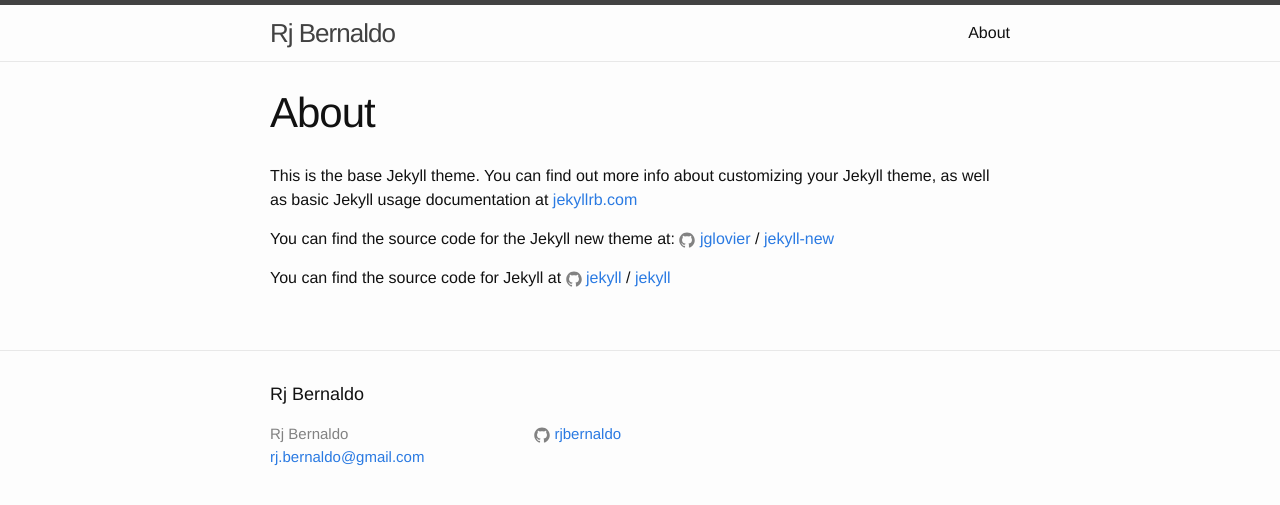
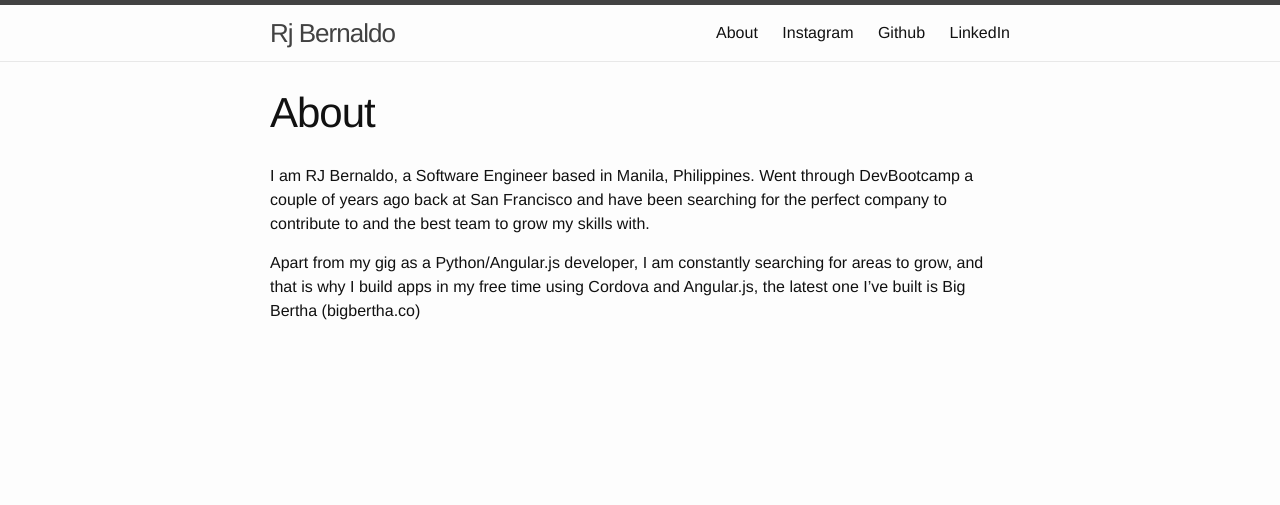
Before and after one commit to rjbernaldo/rjbernaldo.github.io, a Jekyll site: the page built from about.md, in a window 1280 px wide. Shown: the top 505 px of the page. Built offline with Jekyll 4.4.1, drawn with Linux system fonts in a browser that asks for light colours.

Commit message:
Personalize everything without adding new theme

```diff
--- a/_includes/header.html
+++ b/_includes/header.html
@@ -19,6 +19,9 @@
           <a class="page-link" href="{{ my_page.url | prepend: site.baseurl }}">{{ my_page.title }}</a>
           {% endif %}
         {% endfor %}
+        <a class="page-link" href="https://instagram.com/rjwhatn0w" target="_blank">Instagram</a>
+        <a class="page-link" href="https://github.com/rjbernaldo" target="_blank">Github</a>
+        <a class="page-link" href="https://ph.linkedin.com/in/rjbernaldo" target="_blank">LinkedIn</a>
       </div>
     </nav>
 
--- a/_layouts/default.html
+++ b/_layouts/default.html
@@ -13,7 +13,7 @@
       </div>
     </div>
 
-    {% include footer.html %}
+    <!-- {% include footer.html %} -->
 
   </body>
 
--- a/about.md
+++ b/about.md
@@ -4,12 +4,6 @@
 permalink: /about/
 ---
 
-This is the base Jekyll theme. You can find out more info about customizing your Jekyll theme, as well as basic Jekyll usage documentation at [jekyllrb.com](http://jekyllrb.com/)
+I am RJ Bernaldo, a Software Engineer based in Manila, Philippines. Went through DevBootcamp a couple of years ago back at San Francisco and have been searching for the perfect company to contribute to and the best team to grow my skills with.
 
-You can find the source code for the Jekyll new theme at:
-{% include icon-github.html username="jglovier" %} /
-[jekyll-new](https://github.com/jglovier/jekyll-new)
-
-You can find the source code for Jekyll at
-{% include icon-github.html username="jekyll" %} /
-[jekyll](https://github.com/jekyll/jekyll)
+Apart from my gig as a Python/Angular.js developer, I am constantly searching for areas to grow, and that is why I build apps in my free time using Cordova and Angular.js, the latest one I've built is Big Bertha (bigbertha.co)
```
Also changed, not shown: index.html (+4 -11 lines).
